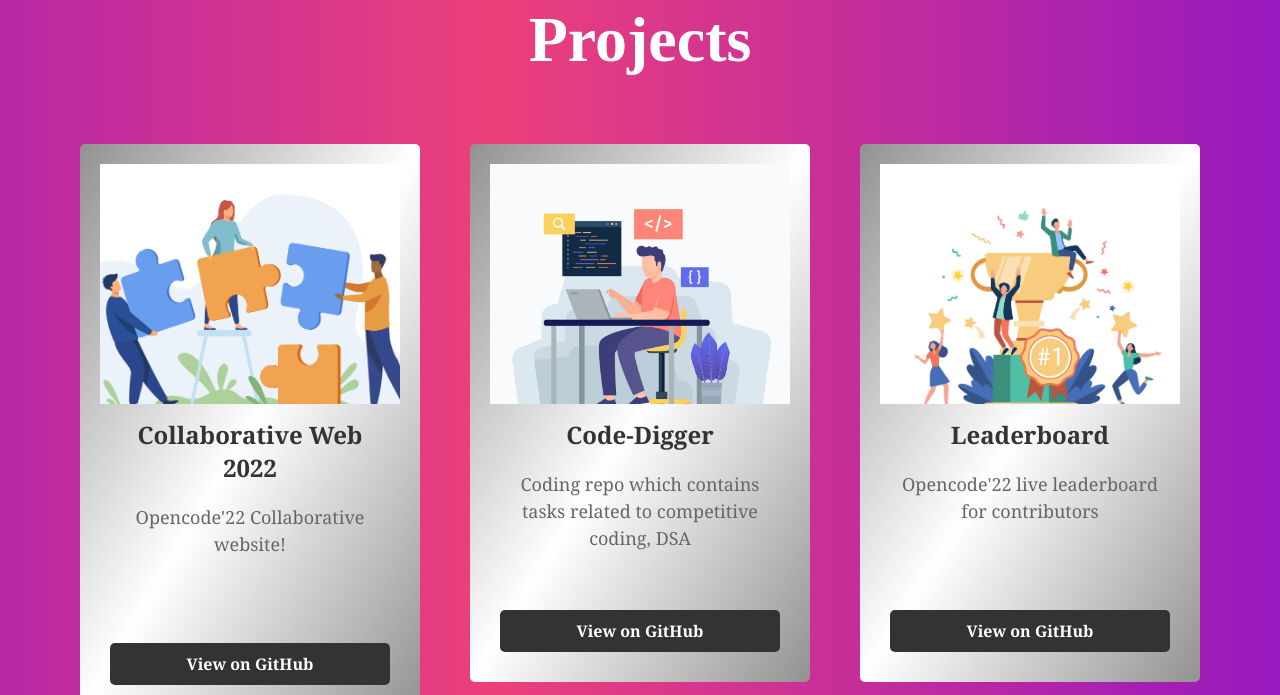
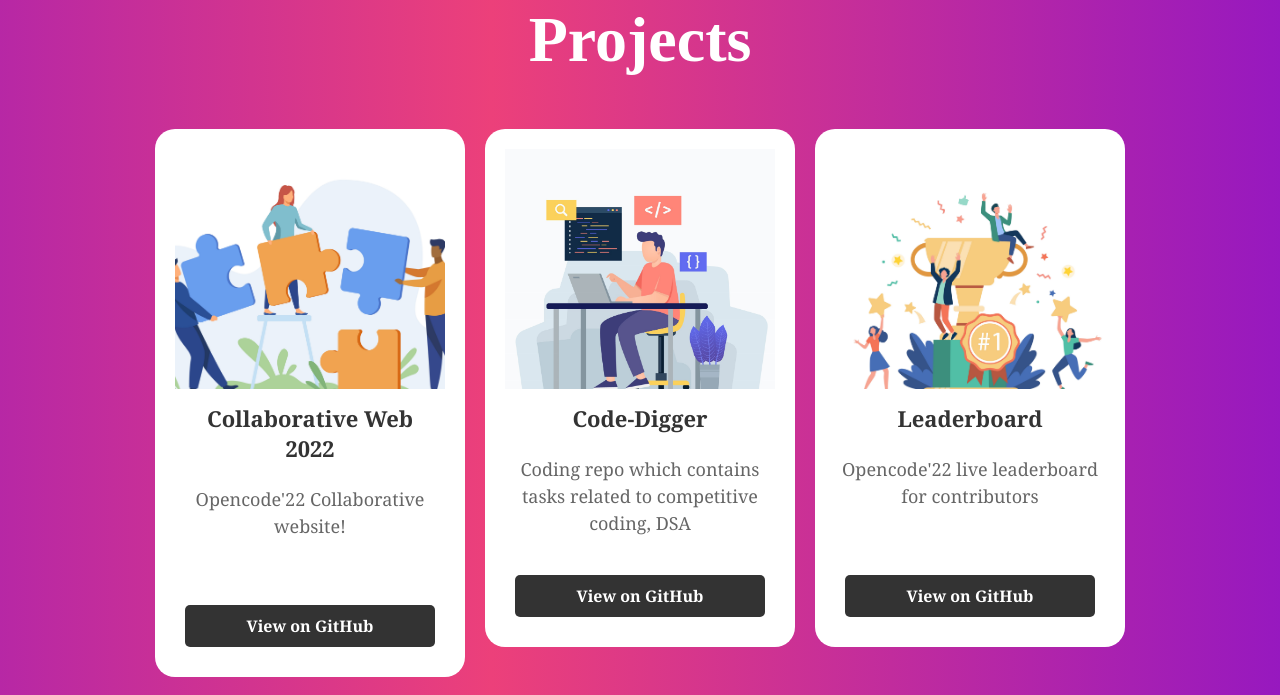
Before and after one commit to opencodeiiita/Collaborative-Web-2022, a website: page index.html in a window 1280 px wide. Shown: the part 5620-6315 px from the top of the page. Drawn offline with nearby package versions, Linux system fonts and the light colour scheme.

Commit message:
changes-done

```diff
--- a/styles.css
+++ b/styles.css
@@ -435,18 +435,17 @@ h2.mentorName {
 
 /* Project-section */
 .card {
-  margin: 25px;
+  margin: 10px;
   padding: 20px;
   color: var(--dark);
-  max-width: 300px;
+  max-width: 270px;
   min-height: 180px;
-  border-radius: 5px;
+  border-radius: 20px;
   width: 500px;
   display: inline-block;
   vertical-align: top;
   transition: all 0.25s;
-   background: linear-gradient(to bottom right,
-                rgb(148, 145, 145), rgb(255, 255, 255), rgb(148, 145, 145));
+   background: white;
 }
 
 .card:hover {
@@ -469,7 +468,7 @@ h2.mentorName {
 }
 .card h3 {
   margin: 10px;
-  font-size: 24px;
+  font-size: 22px;
   font-weight: bold;
   text-align: center;
   color: #333;
@@ -478,14 +477,13 @@ h2.mentorName {
 }
 
 .card p {
-  height:7.4rem;
-  margin: 10px;
+  height:6rem;
   font-size: 18px;
   line-height: 1.5;
   text-align: center;
   color: #666;
   font-family: Cambria, Cochin, Georgia, Times, 'Times New Roman', serif;
-  padding: 10px;
+  padding: 5px;
 }
 
 
```
Also changed, not shown: images/zombie.jpg.
